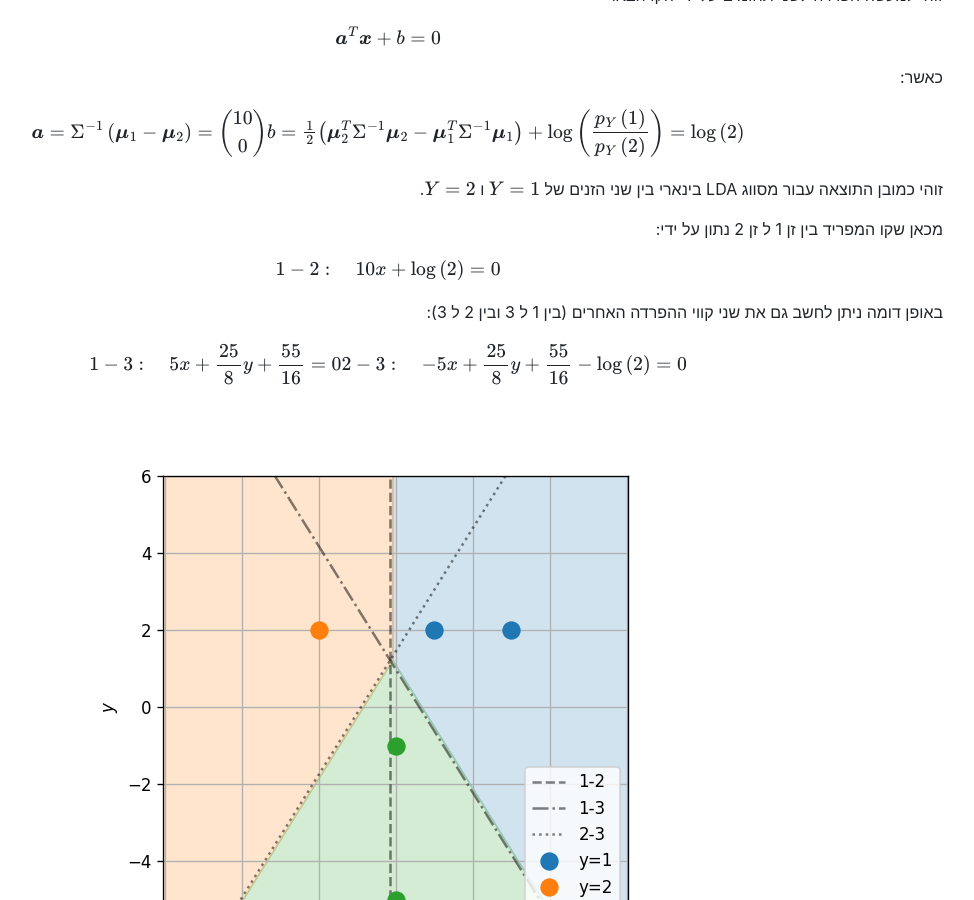
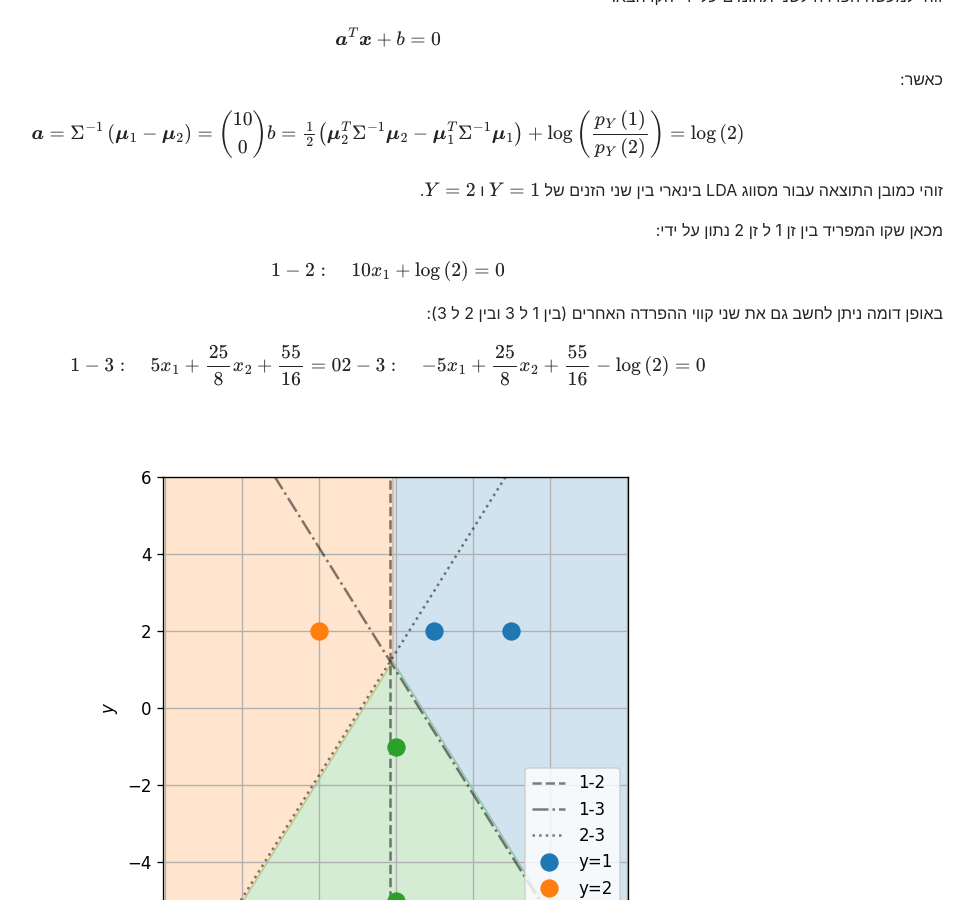
Before and after one commit to technion046195/technion_046195_2020_spring, a Jekyll site: the page built from _tutorials/tutorial_06/tutorial_he.md, in a window 1280 px wide and 900 px high, scrolled down 5599 px. Shown: the whole window, without its empty margins (252-1226 px from the left). Built offline with Jekyll 4.4.1, drawn with Linux system fonts in a browser that asks for light colours; some web fonts are replaced; formulas are drawn with MathJax 3; a style sheet for code colours, icons or effects is not loaded; some of the changed text lies outside the part shown.

Commit message:
Tutorial 6 - Corrections

```diff
--- a/_tutorials/tutorial_06/tutorial_he.md
+++ b/_tutorials/tutorial_06/tutorial_he.md
@@ -81,7 +81,7 @@
 
 ההנחה: הרכיבים של $$\boldsymbol{X}$$ הינם בלתי תלויים סטטיסטית.
 
-תחת הנחה זו $$p_{\boldsymbol{X}\lvert Y}\left(\boldsymbol{x}\lvert y\right)=\prod_{i=1}^d p_q\left(x_q\lvert y\right)$$, כאשר $$x_q$$ הוא הרכיב ה$$q$$ בוקטור $$\boldsymbol{x}$$ ו $$d$$ הוא המימד (אורך) שלו.
+תחת הנחה זו $$p_{\boldsymbol{X}\lvert Y}\left(\boldsymbol{x}\lvert y\right)=\prod_{q=1}^d p_q\left(x_q\lvert y\right)$$, כאשר $$x_q$$ הוא הרכיב ה$$q$$ בוקטור $$\boldsymbol{x}$$ ו $$d$$ הוא המימד (אורך) שלו.
 
 את הפילוגים החד מימדיים $$p_q\left(x_q\lvert y\right)$$ משערכים באופן בלתי תלוי בעבור כל ערך של $$Y$$ וכל אחד מ$$d$$ הרכיבים של $$\boldsymbol{X}$$.
 
@@ -173,13 +173,13 @@
 
 הפילוג של זני הפילים על פני הסוואנה אינו ידוע אך נתונות לנו התצפית הבאה של הקואורדינטות בהם נצפו הפילים:
 
-| Type |  X |  Y |
-| ---- | -- | -- |
-|   1  |  1 |  2 |
-|   1  |  3 |  2 |
-|   2  | -2 |  2 |
-|   3  |  0 | -1 |
-|   3  |  0 | -5 |
+| Type | X_1 | X_2 |
+| ---- | --- | --- |
+|   1  |  1  |  2  |
+|   1  |  3  |  2  |
+|   2  | -2  |  2  |
+|   3  |  0  | -1  |
+|   3  |  0  | -5  |
 {: dir="ltr" style="font-size:15px !important"}
 
 השתמש במסווג LDA על מנת לבנות חזאי אשר ישערך את הזן הזפוץ ביותר בכל קואורדינטה.
@@ -290,14 +290,14 @@
 מכאן שקו המפריד בין זן 1 ל זן 2 נתון על ידי:
 
 $$
-1-2:\quad 10x+\log\left(2\right)=0
+1-2:\quad 10x_1+\log\left(2\right)=0
 $$
 
 באופן דומה ניתן לחשב גם את שני קווי ההפרדה האחרים (בין 1 ל 3 ובין 2 ל 3):
 
 $$
-1-3:\quad 5x+\frac{25}{8}y+\frac{55}{16}=0 \\
-2-3:\quad -5x+\frac{25}{8}y+\frac{55}{16}-\log\left(2\right)=0
+1-3:\quad 5x_1+\frac{25}{8}x_2+\frac{55}{16}=0 \\
+2-3:\quad -5x_1+\frac{25}{8}x_2+\frac{55}{16}-\log\left(2\right)=0
 $$
 
 ![elephants classification](./media/elephants_classification.png)
```
Also changed, not shown: other parts of _tutorials/tutorial_06/tutorial_he.md (+1 -1 lines), _tutorials/tutorial_06/tutorial_he_slides.md (+37 -37 lines).
